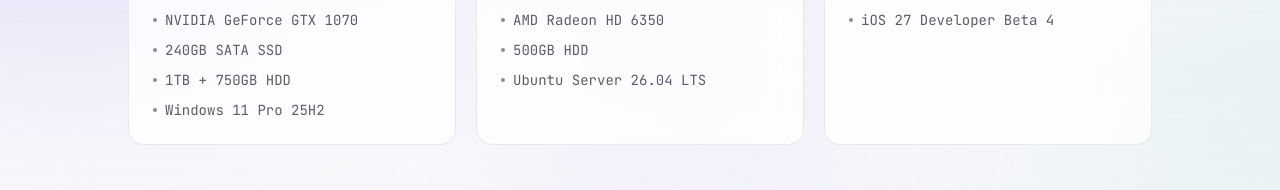
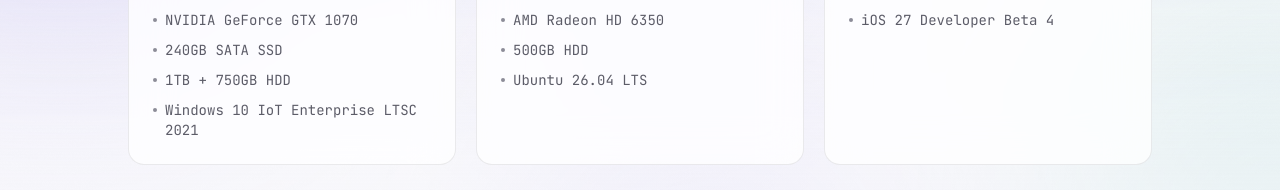
Before and after one commit to nbminh3908/nbminh3908.github.io, a React (Vite) app: page /#/devices in a window 1280 px wide. Shown: the part 367-557 px from the top of the page. Built offline with nearby package versions, Linux system fonts and the light colour scheme; no server answers.

Commit message:
Update Devices.jsx

```diff
--- a/src/pages/Devices.jsx
+++ b/src/pages/Devices.jsx
@@ -16,7 +16,7 @@
       "NVIDIA GeForce GTX 1070",
       "240GB SATA SSD",
       "1TB + 750GB HDD",
-      "Windows 11 Pro 25H2",
+      "Windows 10 IoT Enterprise LTSC 2021",
     ],
   },
   {
@@ -30,13 +30,18 @@
       "6GB DDR3 1333MHz",
       "AMD Radeon HD 6350",
       "500GB HDD",
-      "Ubuntu Server 26.04 LTS",
+      "Ubuntu 26.04 LTS",
     ],
   },
   {
     name: "iPhone 11",
     icon: Smartphone,
-    specs: ["Apple A13 Bionic", "64GB NVMe", "4GB LPDDR4X", "iOS 27 Developer Beta 4"],
+    specs: [
+      "Apple A13 Bionic",
+      "64GB NVMe",
+      "4GB LPDDR4X",
+      "iOS 27 Developer Beta 4",
+    ],
   },
 ];
 
```
